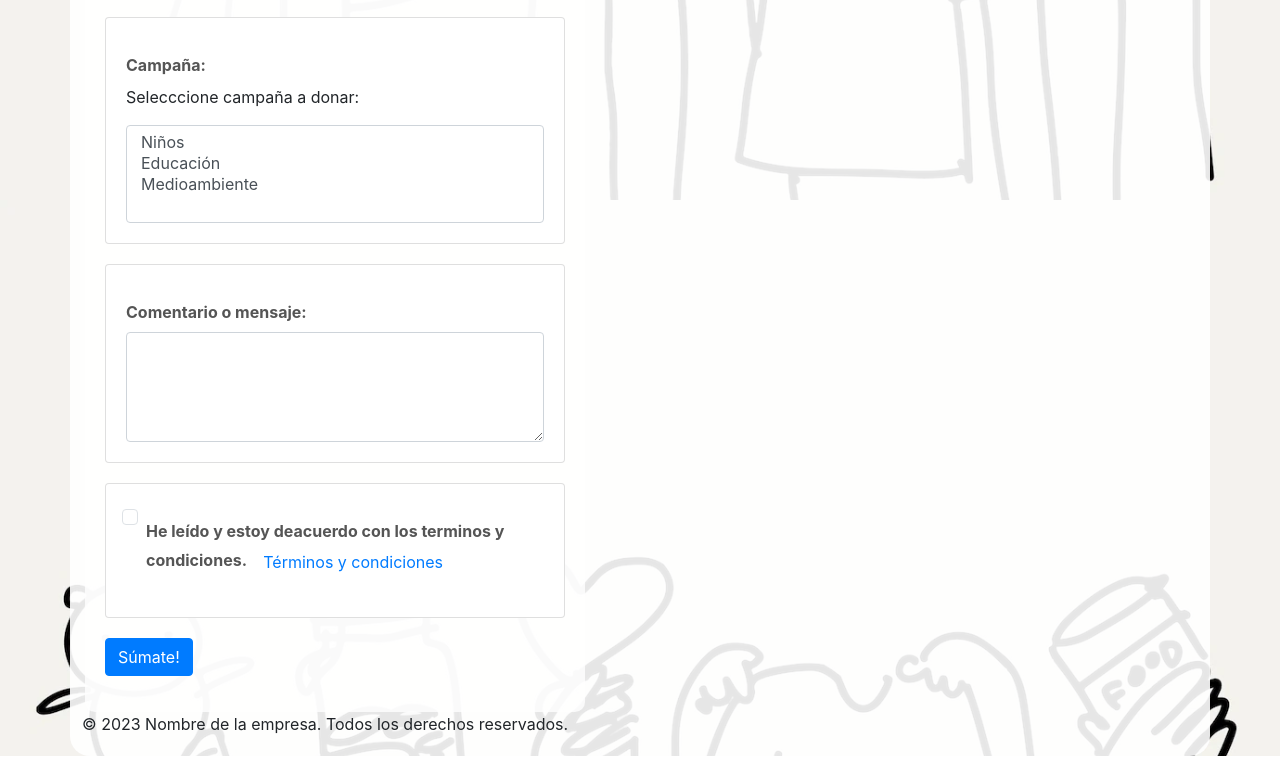
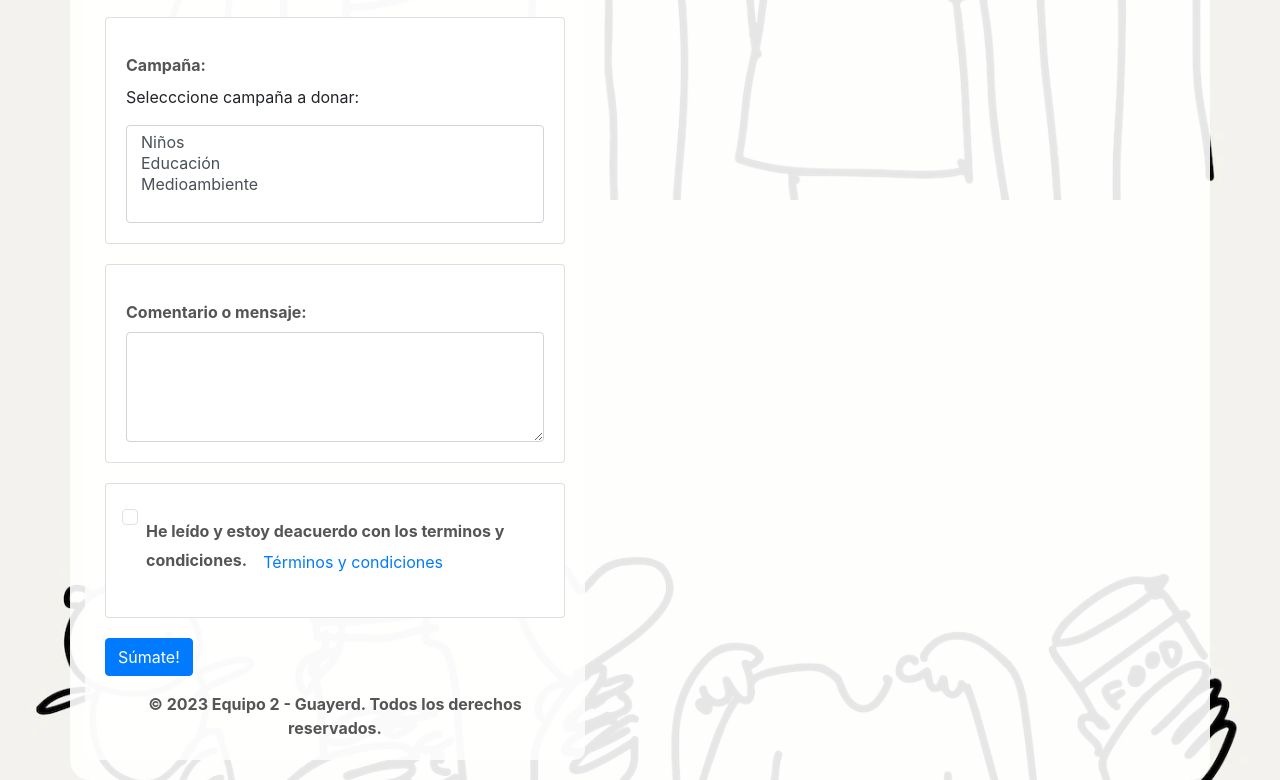
Before and after one commit to CristinaMtzR18/Wingu.io, a website: page index.html in a window 1280 px wide. Shown: the part 2360-3140 px from the top of the page. Before the commit the page ends 3116 px from the top, so only its background shows below. Drawn offline with nearby package versions, Linux system fonts and the light colour scheme.

Commit message:
copyright listo

```diff
--- a/css/styles.css
+++ b/css/styles.css
@@ -155,6 +155,7 @@ h1 {
   margin-top: 50px; /* Ajusta la distancia entre el carrusel y el formulario */
 }
 
+/*Carrusel*/
 #myCarousel {
   position: fixed;
   top: 50px; /* Ajusta la posición vertical del carrusel */
@@ -162,12 +163,20 @@ h1 {
   max-height: 500px; /* Establece una altura máxima para el carrusel */
   z-index: 999; /* Ajusta el índice z para que el carrusel aparezca por encima de otros elementos */
 }
-
+/*Ajustar el padding*/
 .pd5{
   padding: 5%;
 }
-
+/*Ajustar la imagen arriba*/
 .mmg5{
   padding: 3%;
   margin-top:-6%;
 }
+
+/*Copyright*/
+div.copyright {
+  text-align: center;
+  margin: 0;
+  font-weight: bold;
+  color: #555;
+}
--- a/index.html
+++ b/index.html
@@ -195,6 +195,10 @@
                                 href="thank_you.html" />
                         </div>
                     </form>
+                <!--Copyright-->
+                <div class="copyright">
+                    &copy; 2023 Equipo 2 - Guayerd. Todos los derechos reservados.
+                </div>
                 </div>
             </div>
             <!--Carrusel-->
@@ -316,10 +320,6 @@
             <div class="image-container">
                 <!-- background image or content related to donation -->
             </div>
-            <div class="copyright">
-                &copy; 2023 Nombre de la empresa. Todos los derechos reservados.
-              </div>
-
         </div>
     </div>
             <script src="https://cdn.jsdelivr.net/npm/bootstrap@5.3.0/dist/js/bootstrap.bundle.min.js"
```
